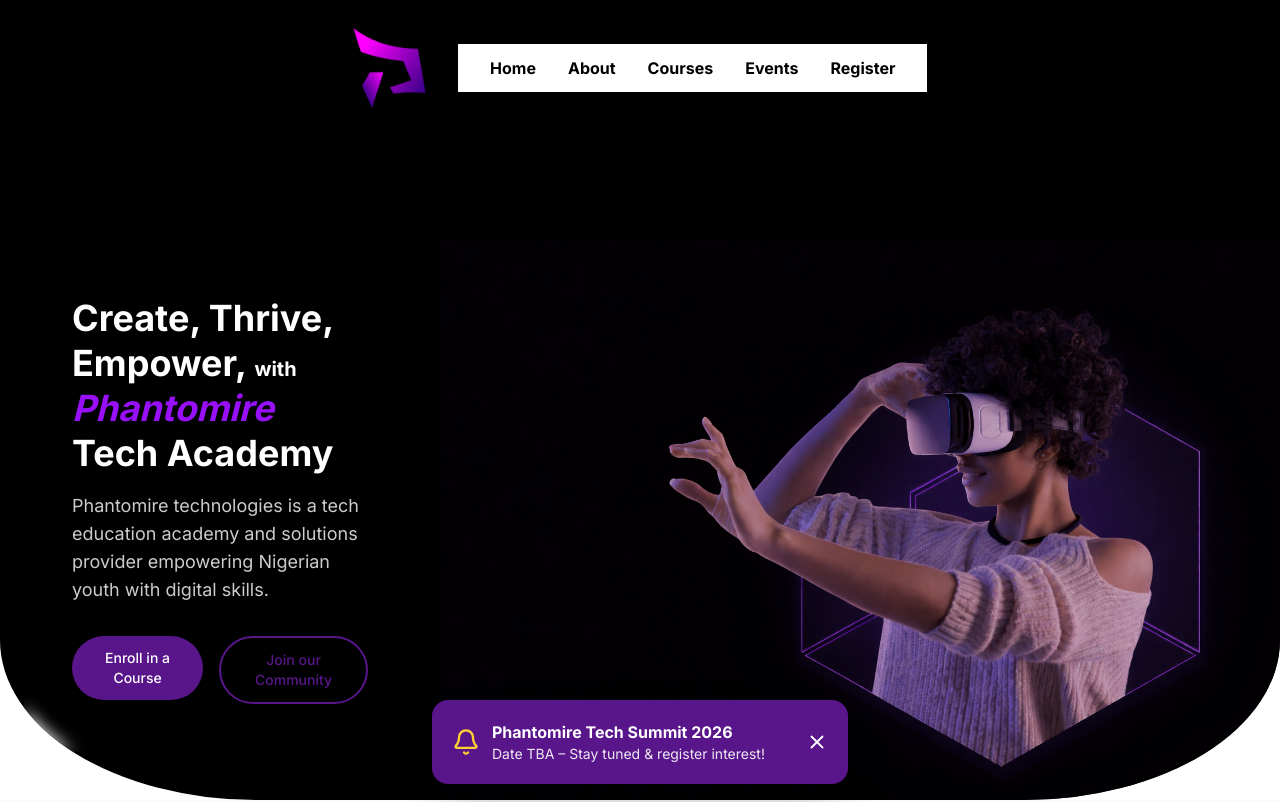
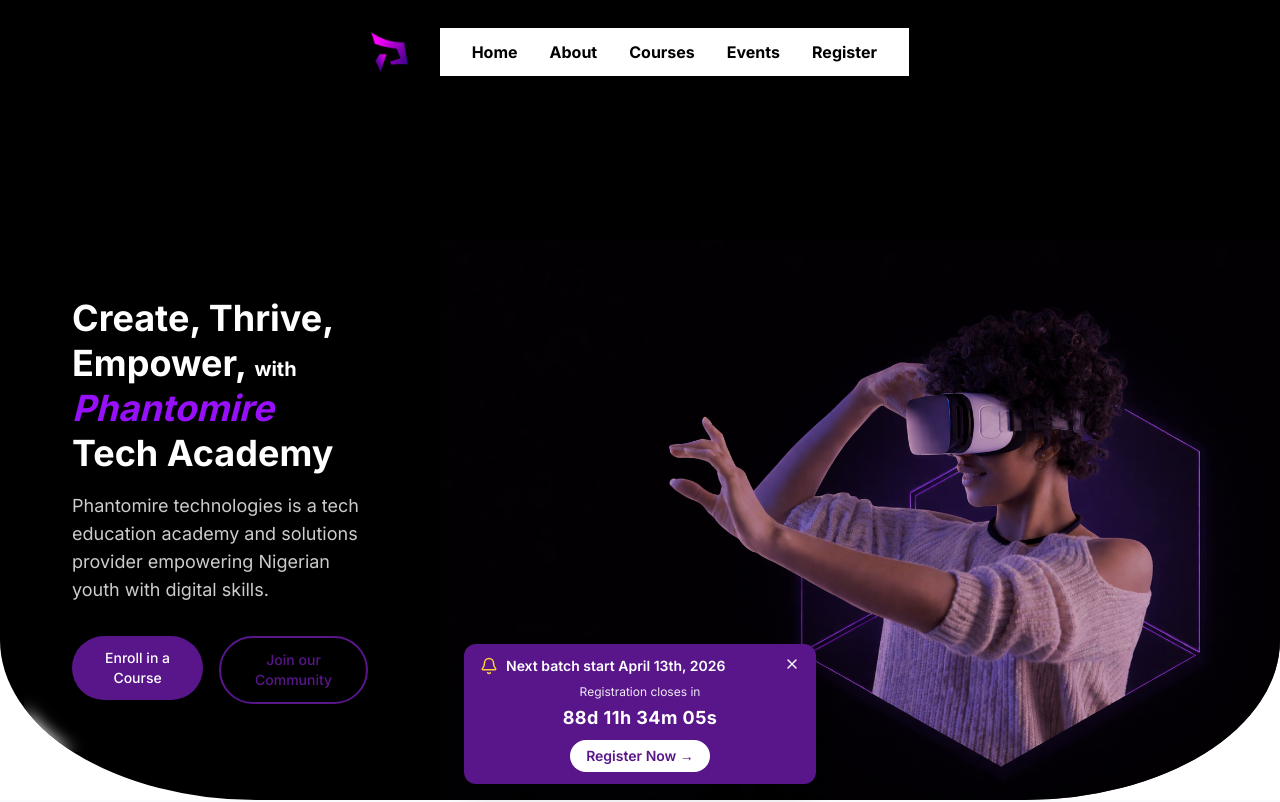
Before and after one commit to feezyakinwunmi/phantomire, a Next.js app: page / in a window 1280 px wide. Shown: the top 802 px of the page. Built offline with nearby package versions, Linux system fonts and the light colour scheme; no server answers; the database is empty.

Commit message:
TRAINIG LINK ADDED

```diff
--- /dev/null
+++ b/src/app/TrainingCountdown.tsx
@@ -0,0 +1,43 @@
+"use client"
+
+import { useEffect, useRef, useState } from "react"
+
+export default function TrainingCountdown() {
+  const targetRef = useRef(
+    new Date(2026, 3, 6, 23, 59, 59).getTime()
+  )
+
+  const [now, setNow] = useState(() => Date.now())
+
+  useEffect(() => {
+    const interval = setInterval(() => {
+      setNow(Date.now())
+    }, 1000)
+
+    return () => clearInterval(interval)
+  }, [])
+
+  const diff = targetRef.current - now
+
+  if (diff <= 0) {
+    return (
+      <div style={{ fontSize: 30 }}>
+        Registration Closed
+      </div>
+    )
+  }
+
+  const days = Math.floor(diff / (1000 * 60 * 60 * 24))
+  const hours = Math.floor((diff / (1000 * 60 * 60)) % 24)
+  const minutes = Math.floor((diff / (1000 * 60)) % 60)
+  const seconds = Math.floor((diff / 1000) % 60)
+
+  return (
+    <div style={{ fontSize: 30 }}>
+      {days}d{" "}
+      {hours.toString().padStart(2, "0")}h{" "}
+      {minutes.toString().padStart(2, "0")}m{" "}
+      {seconds.toString().padStart(2, "0")}s
+    </div>
+  )
+}
--- a/src/app/about/page.tsx
+++ b/src/app/about/page.tsx
@@ -146,7 +146,7 @@
             <div className="grid grid-cols-2 gap-6">
           <img src="https://africa-school-bucket3.s3.amazonaws.com/static/img/school/2022/03/17/gomycodelagos.jpg" alt="Students coding together" className="rounded-2xl shadow-md w-full h-40 object-cover" />
               <img src="https://assets.newsweek.com/wp-content/uploads/2025/08/525812-nigerian-tech-workers.jpg?w=1600&quality=80&webp=1" alt="Tech team collaboration" className="rounded-2xl shadow-md w-full h-40 object-cover" />
-              <img src="https://africa-school-bucket3.s3.amazonaws.com/static/img/school/2022/01/28/sparkit.jpg" alt="Youth tech group" className="rounded-2xl shadow-md w-full h-40 object-cover col-span-2" />
+              <img src="/pstudents.JPEG" alt="Youth tech group" className="rounded-2xl shadow-md w-full h-40 object-cover col-span-2" />
             </div>
           </div>
         </div>
@@ -167,7 +167,7 @@
               <p className="text-base text-gray-700 mt-4">Industry pros teaching with passion and real-world experience</p>
             </div>
             <div className="bg-gray-50 rounded-2xl p-8 shadow-md text-center">
-              <img src="https://rubiestech.org/wp-content/uploads/2024/07/MAP_0599-scaled.jpg" alt="Community impact event" className="w-full h-64 object-cover rounded-xl mb-6" />
+              <img src="/pstudents.JPEG" alt="Community impact event" className="w-full h-64 object-cover rounded-xl mb-6" />
               <h3 className="text-xl font-bold text-gray-900">Community Leaders</h3>
               <p className="text-base text-gray-700 mt-4">Driving partnerships and events that expand our reach</p>
             </div>
--- a/src/app/components/Header.tsx
+++ b/src/app/components/Header.tsx
@@ -11,6 +11,23 @@
   const mobileMenuRef = useRef<HTMLDivElement>(null);
   const pathname = usePathname();
   const isHomePage = pathname === "/";
+  const targetTime = new Date(2026, 3, 6, 23, 59, 59).getTime();
+const [now, setNow] = useState(Date.now());
+
+useEffect(() => {
+  const interval = setInterval(() => {
+    setNow(Date.now());
+  }, 1000);
+
+  return () => clearInterval(interval);
+}, []);
+
+const diff = targetTime - now;
+
+const days = Math.max(0, Math.floor(diff / (1000 * 60 * 60 * 24)));
+const hours = Math.max(0, Math.floor((diff / (1000 * 60 * 60)) % 24));
+const minutes = Math.max(0, Math.floor((diff / (1000 * 60)) % 60));
+const seconds = Math.max(0, Math.floor((diff / 1000) % 60));
 
   useEffect(() => {
     if (!isHomePage) {
@@ -18,7 +35,7 @@
       return;
     }
 
-    const dismissed = localStorage.getItem("phantomireEventAlert2026");
+    const dismissed = sessionStorage.getItem("phantomireEventAlert2026");
     if (!dismissed) {
       setShowAlert(true);
     }
@@ -26,7 +43,7 @@
 
   const handleDismiss = () => {
     setShowAlert(false);
-    localStorage.setItem("phantomireEventAlert2026", "true");
+    sessionStorage.setItem("phantomireEventAlert2026", "true");
   };
 
   useEffect(() => {
@@ -46,7 +63,7 @@
       <header className="fixed top-0 md:top-2 left-0 right-0 bg-black md:bg-transparent text-black  z-50">
         <div className="max-w-7xl mx-auto px-2 flex md:justify-center justify-between md:items-center gap-8 mt-5">
           <a href="/" className="text-3xl font-bold text-purple-900">
-            <img src="logo.png" alt="Phantomire Logo" className="h-10 w-[50] md:h-20 md:w-[70]" />
+            <img src="logo.png" alt="Phantomire Logo" className="h-10 w-[40] md:h-10 md:w-[50]" />
           </a>
 
           <nav className="hidden lg:flex bg-white w-auto px-8 py-3 shadow-md rounded-[50] items-center space-x-8 font-bold">
@@ -83,22 +100,49 @@
         )}
       </header>
 
-      {showAlert && (
-        <div className="fixed bottom-4 left-1/2 -translate-x-1/2 z-40 w-full max-w-md px-4">
-          <div className="bg-purple-900 text-white rounded-2xl shadow-2xl p-5 flex items-center justify-between">
-            <div className="flex items-center gap-3">
-              <Bell size={28} className="text-amber-300" />
-              <div>
-                <p className="font-bold">Phantomire Tech Summit 2026</p>
-                <p className="text-sm opacity-90">Date TBA – Stay tuned & register interest!</p>
-              </div>
-            </div>
-            <button onClick={handleDismiss} className="text-white hover:opacity-70">
-              <X size={22} />
-            </button>
-          </div>
+ {showAlert && diff > 0 && (
+  <div className="fixed bottom-4 left-1/2 -translate-x-1/2 z-40 w-full max-w-sm px-4">
+    <div className="bg-purple-900 text-white rounded-xl shadow-xl px-4 py-3">
+
+      <div className="flex justify-between items-start">
+        <div className="flex items-center gap-2">
+          <Bell size={18} className="text-amber-300" />
+          <p className="font-semibold text-sm">
+           Next batch start  April 13th, 2026
+          </p>
         </div>
-      )}
+
+        <button
+          onClick={handleDismiss}
+          className="hover:opacity-70"
+        >
+          <X size={16} />
+        </button>
+      </div>
+
+      <div className="mt-2 text-center">
+        <p className="text-xs opacity-90 mb-1">
+          Registration closes in
+        </p>
+
+        <p className="text-lg font-bold tracking-wide">
+          {days}d {hours.toString().padStart(2, "0")}h{" "}
+          {minutes.toString().padStart(2, "0")}m{" "}
+          {seconds.toString().padStart(2, "0")}s
+        </p>
+
+        <a
+          href="https://forms.gle/csDMNuSugCZBXi4E7"
+          target="_blank"
+          rel="noopener noreferrer"
+          className="inline-block mt-2 bg-white text-purple-900 px-4 py-1.5 rounded-full text-sm font-semibold hover:bg-gray-100 transition"
+        >
+          Register Now →
+        </a>
+      </div>
+    </div>
+  </div>
+)}
     </>
   );
 }
--- a/src/app/layout.tsx
+++ b/src/app/layout.tsx
@@ -1,8 +1,12 @@
+export const dynamic = "force-dynamic"
+
+
 import type { Metadata } from "next";
 import { Inter } from "next/font/google";
 import "./globals.css";
 import Header from "./components/Header"; // Your existing Header
 import Footer from "./components/Footer"; // New Footer we'll create
+import TrainingCountdown from "./TrainingCountdown"; // New Countdown component
 
 const inter = Inter({ subsets: ["latin"] });
 
@@ -43,7 +47,9 @@
   return (
     <html lang="en">
       <body className={`${inter.className} bg-gray-50 text-gray-900`}>
+
         <Header />
+
         {children}
         <Footer />
       </body>
--- a/src/app/page.tsx
+++ b/src/app/page.tsx
@@ -1,7 +1,8 @@
-"use client";
+export const dynamic = "force-dynamic"
 
 import { supabase } from "./lib/supabase"
 import Link from "next/link"
+import TrainingCountdown from "./TrainingCountdown"; // New Countdown component
 import TestimonialSlider from "./TestimonialSlider" // Create this client component below
 
 export default async function Home() {
@@ -20,6 +21,7 @@
 
   return (
     <main className="min-h-screen">
+
 
       {/* Hero Section */}
       <section className="mt-20 md:mt-0 bg-black relative h-screen flex md:flex-row flex-col items-end justify-start overflow-hidden rounded-b-[20%]"> {/* mt for header */}
@@ -97,7 +99,7 @@
               </div>
               <div className="bg-white rounded-2xl p-6 shadow-md">
                 <img
-                  src="https://www.odif.ng/wp-content/uploads/2025/04/DSC_2533-scaled.jpg"
+                  src="/pstudents.JPEG"
                   alt="Coding club"
                   className="w-full h-40 object-cover rounded-xl mb-3"
                 />
--- a/src/app/register/page.tsx
+++ b/src/app/register/page.tsx
@@ -201,7 +201,24 @@
             Register for Courses
           </h1>
 
-          <div className="bg-white rounded-3xl shadow-xl p-8 md:p-12">
+                             <div className="mb-8 p-6 bg-purple-900 text-white rounded-2xl shadow-lg text-center">
+  <h3 className="text-2xl font-bold mb-2">
+    🚀 Upcoming Training: Frontend Development – April Cohort
+  </h3>
+  <p className="text-purple-200 mb-4">
+    Registration is currently handled via Google form.
+  </p>
+
+  <a
+    href="https://forms.gle/csDMNuSugCZBXi4E7"
+    target="_blank"
+    rel="noopener noreferrer"
+    className="inline-block bg-white text-purple-900 font-semibold px-8 py-3 rounded-xl hover:bg-gray-100 transition"
+  >
+    Register Now →
+  </a>
+</div>
+ </div>
             <div className="text-center mb-12">
               <p className="text-xl text-gray-700 mb-6">Choose your registration type:</p>
               <div className="flex justify-center gap-6 flex-wrap">
@@ -225,6 +242,8 @@
                 </button>
               </div>
             </div>
+<div className="relative opacity-50 pointer-events-none">
+          <div className="bg-white rounded-3xl shadow-xl p-8 md:p-12">
 
             {registrationType && (
               <div className="max-w-lg mx-auto space-y-6 mb-10">
@@ -395,10 +414,27 @@
                       onChange={(e) => setOtherInfo(e.target.value)}
                       className="w-full px-6 py-4 rounded-xl border border-gray-300 focus:ring-2 focus:ring-purple-900 focus:border-purple-900 h-24"
                     />
-                  </>
-                )}
-              </div>
+                    </>
+   )}
+
+
+
+                     <div className="absolute inset-0 mt-[-300] flex items-center justify-center">
+
+               <div className="bg-white px-8 py-6 rounded-2xl shadow-xl border border-purple-200 text-center">
+    <h4 className="text-xl font-bold text-purple-900">
+      Form Locked.... Coming Soon
+    </h4>
+    <p className="text-gray-600 mt-2">
+      Please use the LINK above to register for the training.
+    </p>
+
+  </div>
+                     </div>
+                     </div>
             )}
+
+
 
             {registrationType && (
               <div className="text-center mt-10">
@@ -453,7 +489,7 @@
               Need help? WhatsApp: +234 916 136 0898 • Email: info.phantomire@gmail.com
             </p>
           </div>
-        </div>
+       </div>
       </section>
     </main>
   );
```
Also changed, not shown: src/app/TestimonialSlider.tsx (+9 -7 lines), public/pstudents.jpeg (added).
